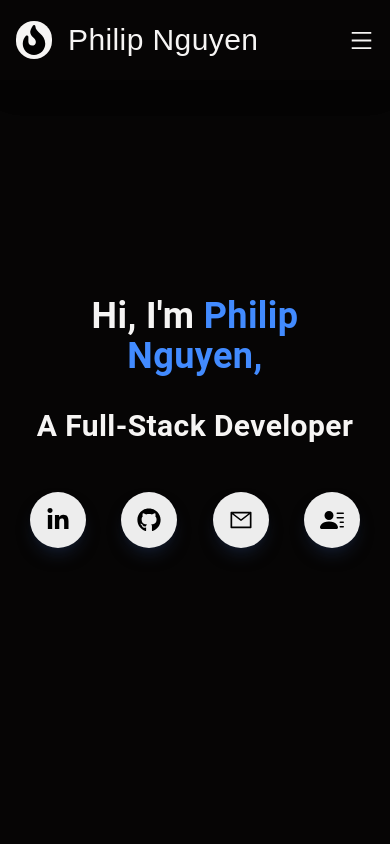
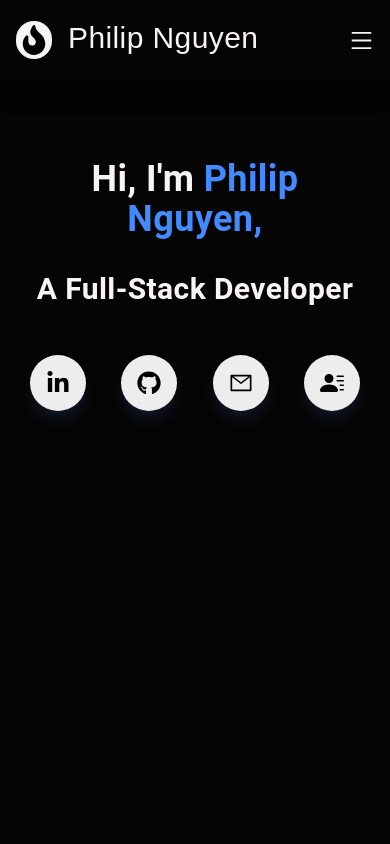
Before and after one commit to pn-code/personal-portfolio-nextjs, a Next.js app: page / in a window 390 px wide. Shown: the top 844 px of the page. Built offline with nearby package versions, Linux system fonts and the light colour scheme.

Commit message:
Improved top spacing for tablets

```diff
--- a/components/Main.jsx
+++ b/components/Main.jsx
@@ -5,7 +5,7 @@ import { BsFillPersonLinesFill } from "react-icons/bs";
 const Main = () => {
     return (
         <div className="w-full h-screen text-center">
-            <div className="max-w-[1240px] w-full h-full mx-auto p-2 flex justify-center items-center">
+            <div className="max-w-[1240px] w-full h-full mx-auto p-2 flex justify-center pt-[40%]">
                 <div className="text-primary">
                     <h1 className="py-4">
                         Hi, I&apos;m {" "}
--- a/components/Navbar.jsx
+++ b/components/Navbar.jsx
@@ -24,13 +24,18 @@ const Navbar = () => {
   return (
     <div className="fixed w-full h-20 shadow-xl z-[100] bg-secondary">
       <div className="flex justify-between items-center w-full h-full px-4 2xl:px-16">
-        <Link className="text-xl font-semibold flex gap-4 items-center" href="/">
+        <Link
+          className="text-xl font-semibold flex gap-4 items-center"
+          href="/"
+        >
           <Logo />
-          <h1 className="text-3xl font-lexend font-[500] border-b-4 border-b-transparent hover:border-b-accent ease-linear duration-200 mt-1">Philip Nguyen</h1>
+          <h1 className="text-3xl font-lexend font-[500] border-b-4 border-b-transparent hover:border-b-accent ease-linear duration-200 mt-">
+            Philip Nguyen
+          </h1>
         </Link>
 
         <div>
-          <ul className="hidden md:flex md:items-center">
+          <ul className="hidden lg:flex lg:items-center">
             <li className="navLink">
               <Link href="/">Home</Link>
             </li>
@@ -43,12 +48,12 @@ const Navbar = () => {
             <li className="navLink">
               <Link href="/#projects">Projects</Link>
             </li>
-            <li className="bg-accent px-4 py-1 rounded-lg border-4 border-transparent hover:border-accent hover:bg-secondary font-bold ml-5 ease-in-out duration-300 mb-2">
+            <li className="bg-accent px-4 py-2 rounded-lg border-4 border-transparent hover:border-accent hover:bg-secondary font-bold ml-5 ease-in-out duration-300">
               <Link href="/#contact">Contact Me</Link>
             </li>
           </ul>
 
-          <div className="md:hidden cursor-pointer" onClick={handleNav}>
+          <div className="lg:hidden cursor-pointer" onClick={handleNav}>
             <AiOutlineMenu size={25} />
           </div>
         </div>
@@ -57,19 +62,23 @@ const Navbar = () => {
       {/* Mobile Menu */}
       <div
         className={
-          nav ? "md:hidden fixed left-0 top-0 w-full h-screen bg-black/70" : ""
+          nav ? "lg:hidden fixed left-0 top-0 w-full h-screen bg-black/70" : ""
         }
       >
         <div
           className={
             nav
-              ? "fixed left-0 top-0 w-full sm:w-[60%] md:w-[45%] h-screen bg-secondary p-10 ease-in duration-500"
+              ? "fixed left-0 top-0 w-full sm:w-[60%] lg:w-[45%] h-screen bg-secondary p-10 ease-in duration-500"
               : "fixed left-[-100%] top-0 p-10 ease-in duration-500"
           }
         >
           <div>
             <div className="flex w-full items-center justify-between">
-              <h1 className="text-2xl">Philip Nguyen</h1>
+              <div className="flex gap-4 items-center">
+                <Logo />
+                <h1 className="text-3xl lexend font-[500]">Philip Nguyen</h1>
+              </div>
+
               <div
                 className="rounded-full p-3 cursor-pointer bg-primary hover:bg-gray-300"
                 onClick={handleNav}
```
